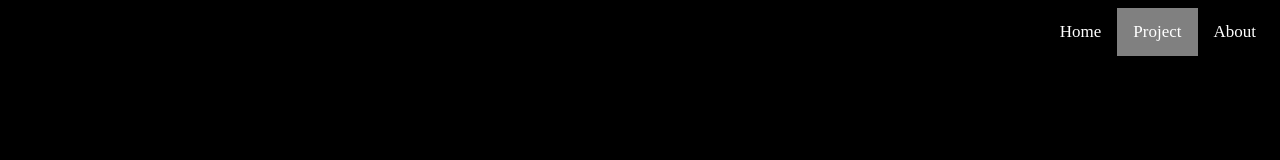
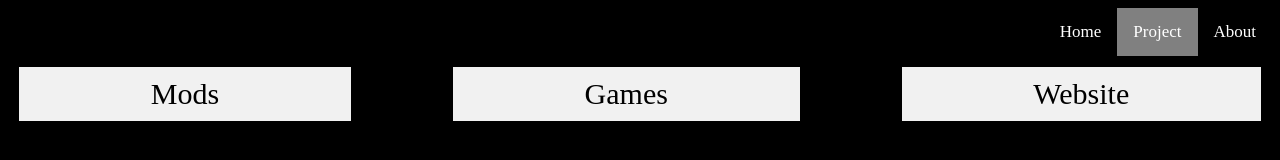
Before and after one commit to PyroNaru/Portfolio, a plain HTML site: page projects.html in a window 1280 px wide. Drawn offline with Linux system fonts and the light colour scheme.

Commit message:
New changes

```diff
--- a/projects.html
+++ b/projects.html
@@ -11,5 +11,11 @@
     <a href="about.html">About</a>
     </div>
 
+     <div class="container">
+        <div> Mods </div>
+        <div> Games </div>
+        <div> Website </div>
+    </div>
+
 </body>
 </html>
```
